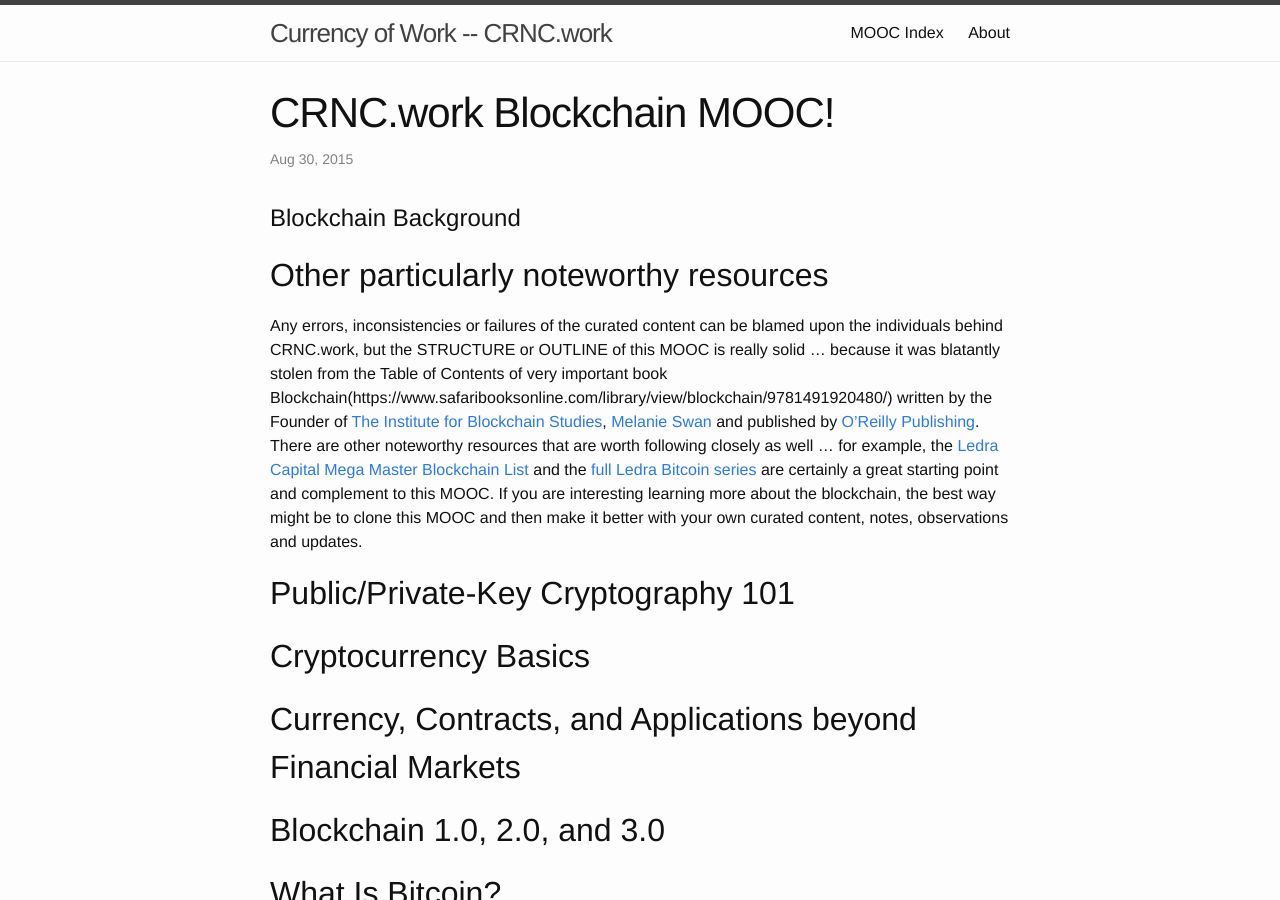
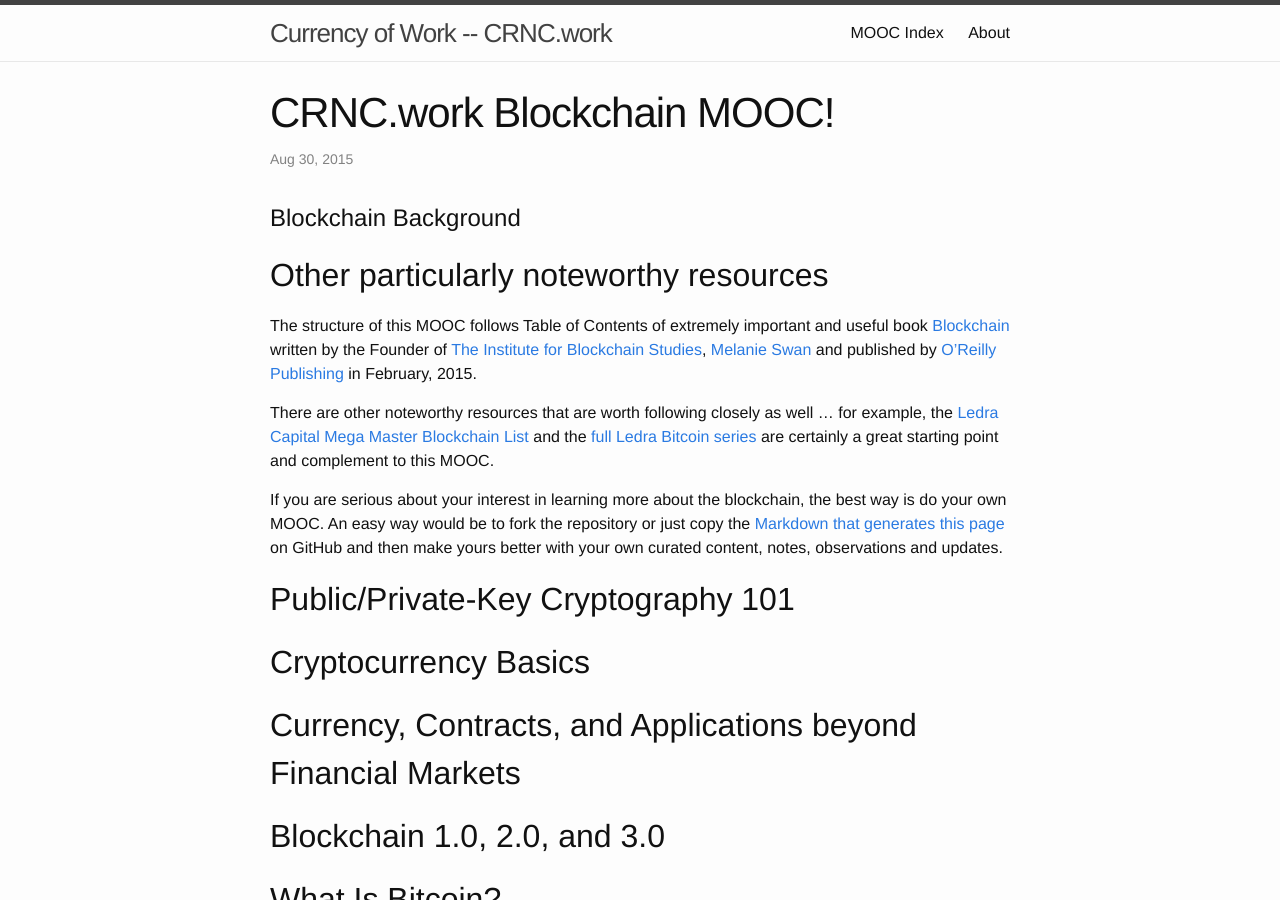
Before and after one commit to GYGbot/CRNC.work, a Jekyll site: the page built from _posts/2015-08-30-CNRC.work-Blockchain-MOOC.markdown, in a window 1280 px wide and 900 px high. Built offline with Jekyll 4.4.1, drawn with Linux system fonts in a browser that asks for light colours.

Commit message:
fork your own

```diff
--- a/_posts/2015-08-30-CNRC.work-Blockchain-MOOC.markdown
+++ b/_posts/2015-08-30-CNRC.work-Blockchain-MOOC.markdown
@@ -7,7 +7,11 @@ categories: Blockchain MOOC
 #Blockchain Background
 
 ## Other particularly noteworthy resources
-Any errors, inconsistencies or failures of the curated content can be blamed upon the individuals behind CRNC.work, but the STRUCTURE or OUTLINE of this MOOC is really solid ... because it was blatantly stolen from the Table of Contents of very important book Blockchain(https://www.safaribooksonline.com/library/view/blockchain/9781491920480/) written by the Founder of [The Institute for Blockchain Studies](http://www.blockchainstudies.org/), [Melanie Swan](http://www.melanieswan.com/) and published by [O'Reilly Publishing](https://www.safaribooksonline.com/search/?q=Blockchain).  There are other noteworthy resources that are worth following closely as well ... for example, the [Ledra Capital Mega Master Blockchain List](http://ledracapital.com/blog/2014/3/11/bitcoin-series-24-the-mega-master-blockchain-list) and the [full Ledra Bitcoin series](http://ledracapital.com/blog/2013/12/28/the-ledra-bitcoin-series) are certainly a great starting point and complement to this MOOC. If you are interesting learning more about the blockchain, the best way might be to clone this MOOC and then make it better with your own curated content, notes, observations and updates.
+The structure of this MOOC follows Table of Contents of extremely important and useful book [Blockchain](https://www.safaribooksonline.com/library/view/blockchain/9781491920480/) written by the Founder of [The Institute for Blockchain Studies](http://www.blockchainstudies.org/), [Melanie Swan](http://www.melanieswan.com/) and published by [O'Reilly Publishing](https://www.safaribooksonline.com/search/?q=Blockchain) in February, 2015.
+
+There are other noteworthy resources that are worth following closely as well ... for example, the [Ledra Capital Mega Master Blockchain List](http://ledracapital.com/blog/2014/3/11/bitcoin-series-24-the-mega-master-blockchain-list) and the [full Ledra Bitcoin series](http://ledracapital.com/blog/2013/12/28/the-ledra-bitcoin-series) are certainly a great starting point and complement to this MOOC.
+
+If you are serious about your interest in learning more about the blockchain, the best way is do your own MOOC.  An easy way would be to fork the repository or just copy the [Markdown that generates this page](https://github.com/GYGbot/CRNC.work/blob/gh-pages/_posts/2015-08-30-CNRC.work-Blockchain-MOOC.markdown) on GitHub and then make yours better with your own curated content, notes, observations and updates.
 
 ## Public/Private-Key Cryptography 101
 
```
Also changed, not shown: 2 other files.
